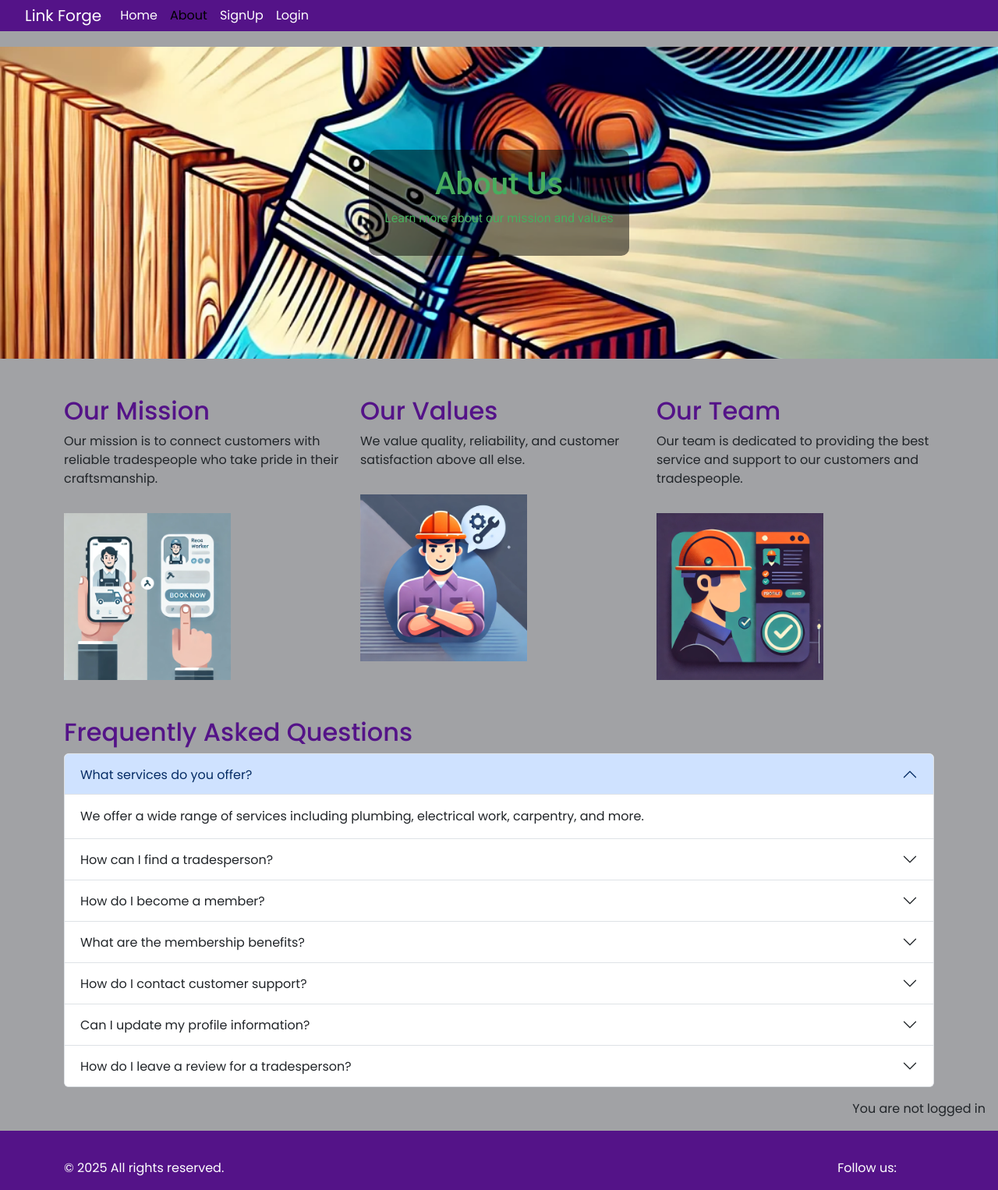
After one commit to AnishAzharudeen/django-hackathon, a Django app: page /about/ in a window 1280 px wide. The commit adds this page. Shown: the whole page at 78% size. Run offline with Django 4.2, Linux system fonts and the light colour scheme; some libraries are stand-ins or nearby versions; some web fonts are replaced.

Commit message:
add about.html page

```diff
--- a/jobsearch/urls.py
+++ b/jobsearch/urls.py
@@ -22,5 +22,6 @@ urlpatterns = [
     path('admin/', admin.site.urls),
     path('accounts/', include('allauth.urls')),
     path('', views.index, name='index'),
+    path('about/', views.about, name='about'),
     path('contractors/', include('contractor.urls')),
 ]
--- a/jobsearch/views.py
+++ b/jobsearch/views.py
@@ -3,3 +3,6 @@ from django.http import HttpResponse
 
 def index(request):
     return render(request, 'index.html')
+
+def about(request):
+    return render(request, 'about.html')
--- a/static/css/style.css
+++ b/static/css/style.css
@@ -38,7 +38,7 @@ main {
 }
 
 .nav-link.active {
-    color: var(--secondary-color) !important; /* Set the text color to the secondary color */
+    color: var(--secondary-color); /* Set the text color to the secondary color */
 }
 
 .brand {
@@ -58,8 +58,13 @@ main {
     color: white;
 }
 
-.hero-image {
-    background-image: url('/static/images/hero.jpg');
+h2 {
+    color: var(--main-color);
+    font-family: var(--main-font);
+}
+
+.hero-image1 {
+    background-image: url('/static/images/heroimage1.png');
     background-size: cover;
     background-position: center;
     height: 400px;
@@ -71,10 +76,26 @@ main {
     align-items: center;
 }
 
+.hero-image2 {
+    background-image: url('/static/images/heroimage2.png');
+    background-size: cover;
+    background-position: center; /* Adjust as needed */
+    height: 400px;
+    width: 100%;
+    position: relative;
+    color: white;
+    text-align: center;
+    display: flex;
+    justify-content: center;
+    align-items: center;
+}
+
 .hero-text {
-    background-color: rgba(0, 0, 0, 0.5); /* Optional: Add a background color with transparency */
+    background-color: rgba(0, 0, 0, 0.5); /* Add a semi-transparent background color */
     padding: 20px;
     border-radius: 10px;
+    color: var(--secondary-color);
+    font-family: var(--secondary-font);
 }
 
 .container {
@@ -84,3 +105,8 @@ main {
 .container .row .col-md-6 {
     margin-bottom: 20px;
 }
+
+.img-fluid {
+    width: 60%;
+    height: auto;
+}
--- /dev/null
+++ b/templates/about.html
@@ -0,0 +1,125 @@
+{% extends "base.html" %}
+{% load static %}
+
+{% block title %}About Us{% endblock %}
+
+{% block content %}
+<div class="hero-image2">
+    <div class="hero-text">
+        <h1>About Us</h1>
+        <p>Learn more about our mission and values</p>
+    </div>
+</div>
+
+<div class="container mt-5">
+    <div class="row">
+        <div class="col-md-4">
+            <h2>Our Mission</h2>
+            <p>Our mission is to connect customers with reliable tradespeople who take pride in their craftsmanship.</p>
+            <img src="{% static 'images/section1.jpg' %}" alt="Our Mission" class="img-fluid mt-3">
+        </div>
+        <div class="col-md-4">
+            <h2>Our Values</h2>
+            <p>We value quality, reliability, and customer satisfaction above all else.</p>
+            <img src="{% static 'images/section2.jpg' %}" alt="Our Values" class="img-fluid mt-3">
+        </div>
+        <div class="col-md-4">
+            <h2>Our Team</h2>
+            <p>Our team is dedicated to providing the best service and support to our customers and tradespeople.</p>
+            <img src="{% static 'images/ConstructionWorker.webp' %}" alt="Our Team" class="img-fluid mt-3">
+        </div>
+    </div>
+
+    <div class="row mt-5">
+        <div class="col-md-12">
+            <h2>Frequently Asked Questions</h2>
+            <div class="accordion" id="faqAccordion">
+                <div class="accordion-item">
+                    <h2 class="accordion-header" id="headingOne">
+                        <button class="accordion-button" type="button" data-bs-toggle="collapse" data-bs-target="#collapseOne" aria-expanded="true" aria-controls="collapseOne">
+                            What services do you offer?
+                        </button>
+                    </h2>
+                    <div id="collapseOne" class="accordion-collapse collapse show" aria-labelledby="headingOne" data-bs-parent="#faqAccordion">
+                        <div class="accordion-body">
+                            We offer a wide range of services including plumbing, electrical work, carpentry, and more.
+                        </div>
+                    </div>
+                </div>
+                <div class="accordion-item">
+                    <h2 class="accordion-header" id="headingTwo">
+                        <button class="accordion-button collapsed" type="button" data-bs-toggle="collapse" data-bs-target="#collapseTwo" aria-expanded="false" aria-controls="collapseTwo">
+                            How can I find a tradesperson?
+                        </button>
+                    </h2>
+                    <div id="collapseTwo" class="accordion-collapse collapse" aria-labelledby="headingTwo" data-bs-parent="#faqAccordion">
+                        <div class="accordion-body">
+                            You can use our search feature to find a tradesperson based on your specific needs and location.
+                        </div>
+                    </div>
+                </div>
+                <div class="accordion-item">
+                    <h2 class="accordion-header" id="headingThree">
+                        <button class="accordion-button collapsed" type="button" data-bs-toggle="collapse" data-bs-target="#collapseThree" aria-expanded="false" aria-controls="collapseThree">
+                            How do I become a member?
+                        </button>
+                    </h2>
+                    <div id="collapseThree" class="accordion-collapse collapse" aria-labelledby="headingThree" data-bs-parent="#faqAccordion">
+                        <div class="accordion-body">
+                            You can become a member by signing up on our website and completing the membership application.
+                        </div>
+                    </div>
+                </div>
+                <div class="accordion-item">
+                    <h2 class="accordion-header" id="headingFour">
+                        <button class="accordion-button collapsed" type="button" data-bs-toggle="collapse" data-bs-target="#collapseFour" aria-expanded="false" aria-controls="collapseFour">
+                            What are the membership benefits?
+                        </button>
+                    </h2>
+                    <div id="collapseFour" class="accordion-collapse collapse" aria-labelledby="headingFour" data-bs-parent="#faqAccordion">
+                        <div class="accordion-body">
+                            Membership benefits include access to a large network of customers, increased visibility, and support from our team.
+                        </div>
+                    </div>
+                </div>
+                <div class="accordion-item">
+                    <h2 class="accordion-header" id="headingFive">
+                        <button class="accordion-button collapsed" type="button" data-bs-toggle="collapse" data-bs-target="#collapseFive" aria-expanded="false" aria-controls="collapseFive">
+                            How do I contact customer support?
+                        </button>
+                    </h2>
+                    <div id="collapseFive" class="accordion-collapse collapse" aria-labelledby="headingFive" data-bs-parent="#faqAccordion">
+                        <div class="accordion-body">
+                            You can contact customer support through our website's contact form or by calling our support hotline.
+                        </div>
+                    </div>
+                </div>
+                <div class="accordion-item">
+                    <h2 class="accordion-header" id="headingSix">
+                        <button class="accordion-button collapsed" type="button" data-bs-toggle="collapse" data-bs-target="#collapseSix" aria-expanded="false" aria-controls="collapseSix">
+                            Can I update my profile information?
+                        </button>
+                    </h2>
+                    <div id="collapseSix" class="accordion-collapse collapse" aria-labelledby="headingSix" data-bs-parent="#faqAccordion">
+                        <div class="accordion-body">
+                            Yes, you can update your profile information at any time by logging into your account and navigating to the profile settings.
+                        </div>
+                    </div>
+                </div>
+                <div class="accordion-item">
+                    <h2 class="accordion-header" id="headingSeven">
+                        <button class="accordion-button collapsed" type="button" data-bs-toggle="collapse" data-bs-target="#collapseSeven" aria-expanded="false" aria-controls="collapseSeven">
+                            How do I leave a review for a tradesperson?
+                        </button>
+                    </h2>
+                    <div id="collapseSeven" class="accordion-collapse collapse" aria-labelledby="headingSeven" data-bs-parent="#faqAccordion">
+                        <div class="accordion-body">
+                            You can leave a review for a tradesperson by visiting their profile page and submitting your feedback through the review form.
+                        </div>
+                    </div>
+                </div>
+            </div>
+        </div>
+    </div>
+</div>
+{% endblock %}
--- a/templates/base.html
+++ b/templates/base.html
@@ -47,6 +47,10 @@
                     <li class="nav-item">
                         <a class="nav-link {% if request.path == home_url %}active{% endif %}" aria-current="page"
                             href="{% url 'index' %}">Home</a>
+                    </li>
+                    <li class="nav-item">
+                        <a class="nav-link {% if request.path == about_url %}active{% endif %}" aria-current="page"
+                            href="{% url 'about' %}">About</a>
                     </li>
                     {% if user.is_authenticated %}
                     <li class="nav-item">
```
Also changed, not shown: templates/index.html (+25 -8 lines), static/images/hero.jpg (deleted), static/images/heroimage1.png (added), static/images/heroimage2.png (added), static/images/pexels-kindelmedia-8487390.jpg (deleted), static/images/pexels-pixabay-221027.jpg (deleted).
